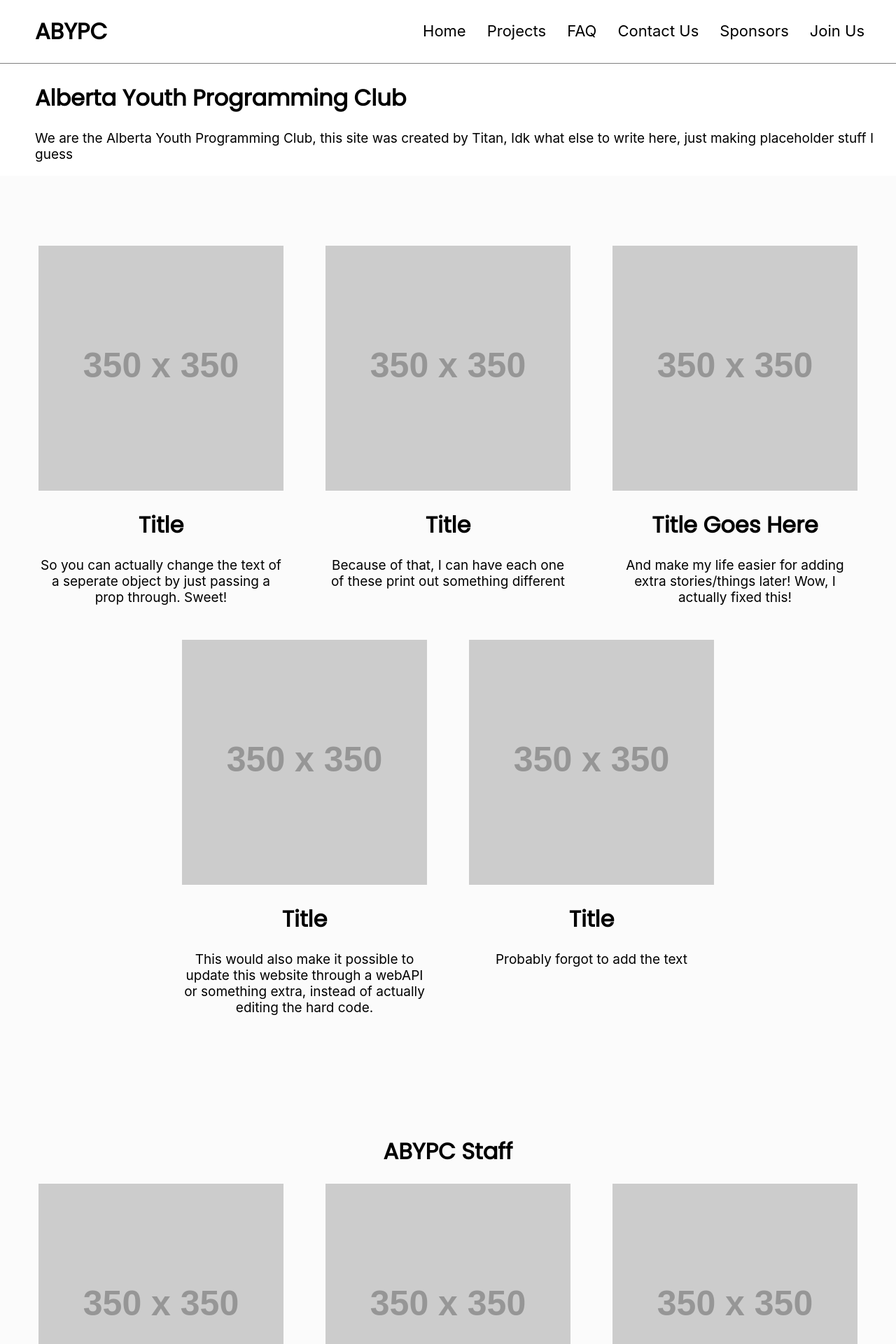
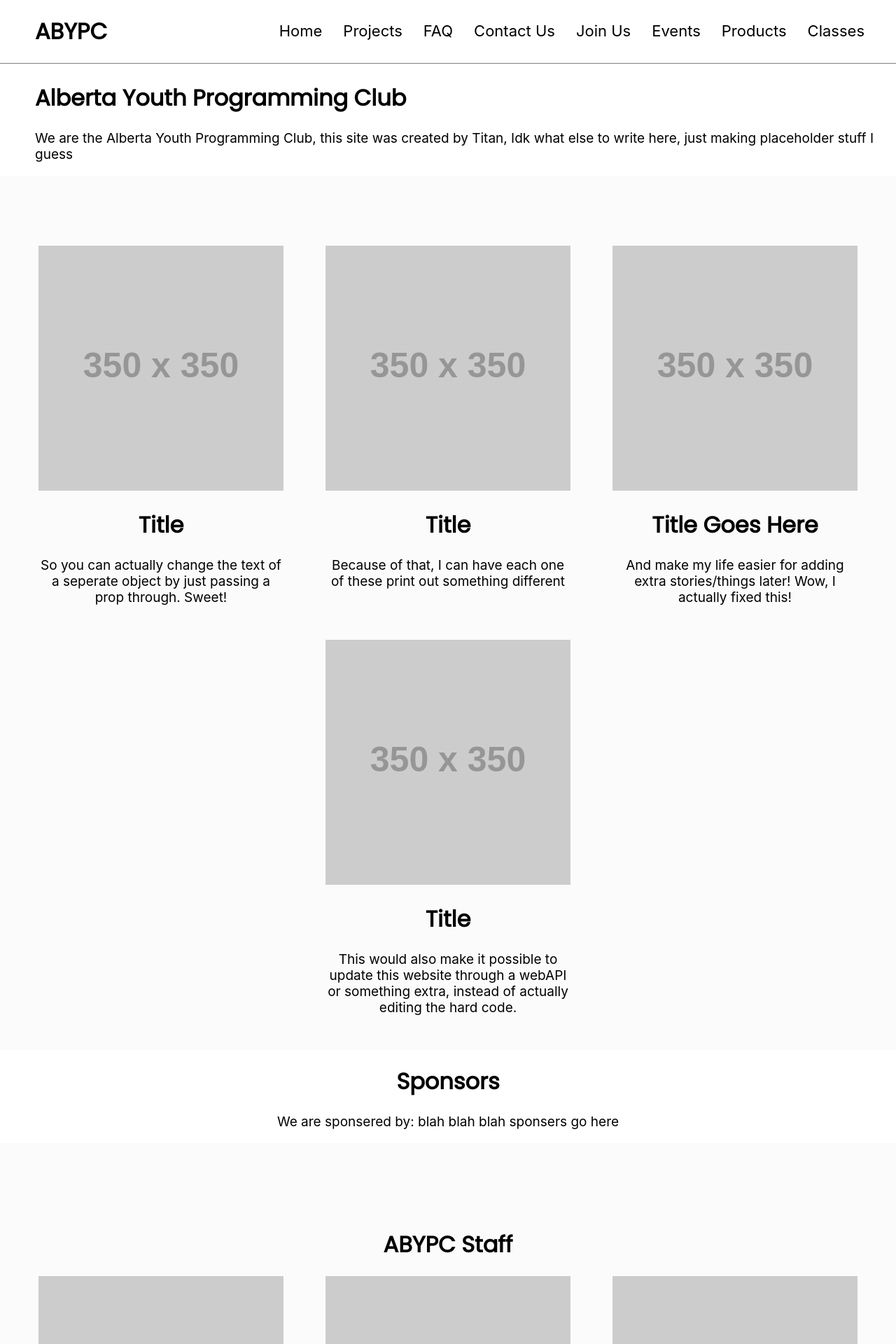
Before and after one commit to untold-titan/aycc-site, a React (Create React App) app: page / in a window 1280 px wide. Shown: the top 1920 px of the page at 70% size. Built offline with nearby package versions, Linux system fonts and the light colour scheme.

Commit message:
Added the rest of the pages
Added the rest of the pages
Moved Sponsors to the home page

```diff
--- a/src/App.js
+++ b/src/App.js
@@ -8,6 +8,9 @@ import { FAQ } from './Pages/FAQ';
 import { Contact } from './Pages/ContactUs';
 import { JoinUs } from './Pages/JoinUs';
 import { Sponsors } from './Pages/Sponsors';
+import { Events } from './Pages/Programs/Events';
+import { Products } from './Pages/Programs/Products';
+import { Classes } from './Pages/Programs/Classes';
 
 function App() {
   return (
@@ -20,6 +23,9 @@ function App() {
         <Route path="/contact-us" element={<Contact/>}/>
         <Route path="/sponsors" element={<Sponsors/>}/>
         <Route path="/join-us" element={<JoinUs/>}/>
+        <Route path="/programs/events" element={<Events/>}/>
+        <Route path="/programs/products" element={<Products/>}/>
+        <Route path="/programs/classes" element={<Classes/>}/>
       </Route>
       <Route path="*" element={<NotFound/>}/>
     </Routes>
--- a/src/Components/HomeBar.js
+++ b/src/Components/HomeBar.js
@@ -12,7 +12,7 @@ export const HomeBar = () => {
         toggleNavBar(!navBarOpen);
     }
 
-    const closeMenu = () =>{
+    const closeMenu = () => {
         toggleNavBar(false);
     }
 
@@ -35,10 +35,16 @@ export const HomeBar = () => {
                         <Link to="/contact-us" onClick={closeMenu}>Contact Us</Link>
                     </li>
                     <li>
-                        <Link to="/sponsors" onClick={closeMenu}>Sponsors</Link>
+                        <Link to="/join-us" onClick={closeMenu}>Join Us</Link>
                     </li>
                     <li>
-                        <Link to="/join-us" onClick={closeMenu}>Join Us</Link>
+                        <Link to="/programs/events" onClick={closeMenu}>Events</Link>
+                    </li>
+                    <li>
+                        <Link to="/programs/products" onClick={closeMenu}>Products</Link>
+                    </li>
+                    <li>
+                        <Link to="/programs/classes" onClick={closeMenu}>Classes</Link>
                     </li>
                 </ul>
             </div>
@@ -66,10 +72,16 @@ export const HomeBar = () => {
                                 <Link to="/contact-us">Contact Us</Link>
                             </li>
                             <li>
-                                <Link to="/sponsors">Sponsors</Link>
+                                <Link to="/join-us">Join Us</Link>
                             </li>
                             <li>
-                                <Link to="/join-us">Join Us</Link>
+                                <Link to="/programs/events" onClick={closeMenu}>Events</Link>
+                            </li>
+                            <li>
+                                <Link to="/programs/products" onClick={closeMenu}>Products</Link>
+                            </li>
+                            <li>
+                                <Link to="/programs/classes" onClick={closeMenu}>Classes</Link>
                             </li>
                         </ul>
                     </MediaQuery>
--- a/src/Pages/Home.js
+++ b/src/Pages/Home.js
@@ -15,7 +15,10 @@ export function Home() {
                     <Story title="Title" text="Because of that, I can have each one of these print out something different" />
                     <Story title="Title Goes Here" text="And make my life easier for adding extra stories/things later! Wow, I actually fixed this!" />
                     <Story text="This would also make it possible to update this website through a webAPI or something extra, instead of actually editing the hard code." />
-                    <Story />
+                </div>
+                <div>
+                    <h1>Sponsors</h1>
+                    <p>We are sponsered by: blah blah blah sponsers go here</p>
                 </div>
                 <AboutUs />
         </div>
--- /dev/null
+++ b/src/Pages/Programs/Classes.js
@@ -0,0 +1,7 @@
+export const Classes =() =>{
+    return(
+        <div>
+            Classes
+        </div>
+    )
+}
--- /dev/null
+++ b/src/Pages/Programs/Events.js
@@ -0,0 +1,7 @@
+export const Events =() =>{
+    return(
+        <div>
+            Events
+        </div>
+    )
+}
--- /dev/null
+++ b/src/Pages/Programs/Products.js
@@ -0,0 +1,7 @@
+export const Products =() =>{
+    return(
+        <div>
+            Products
+        </div>
+    )
+}
```
